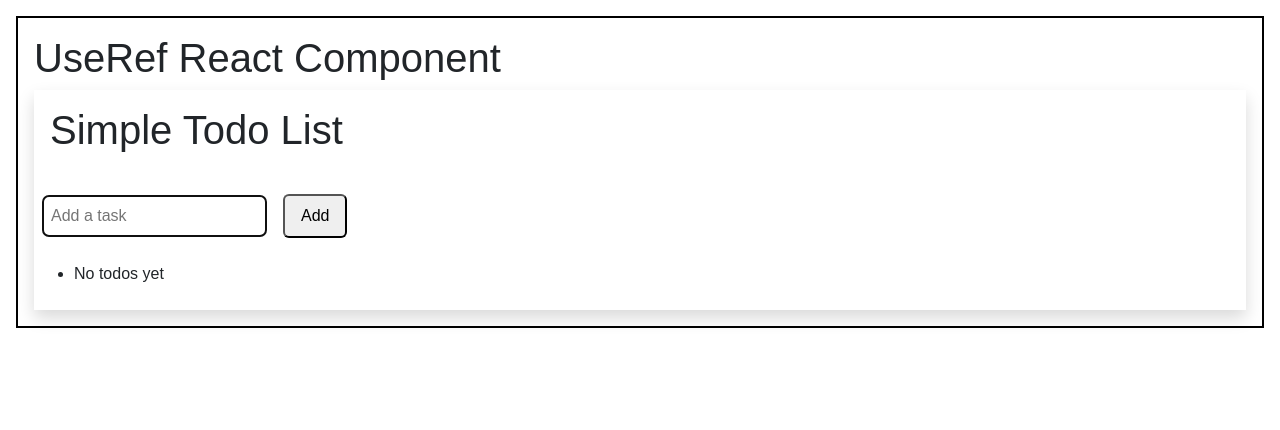
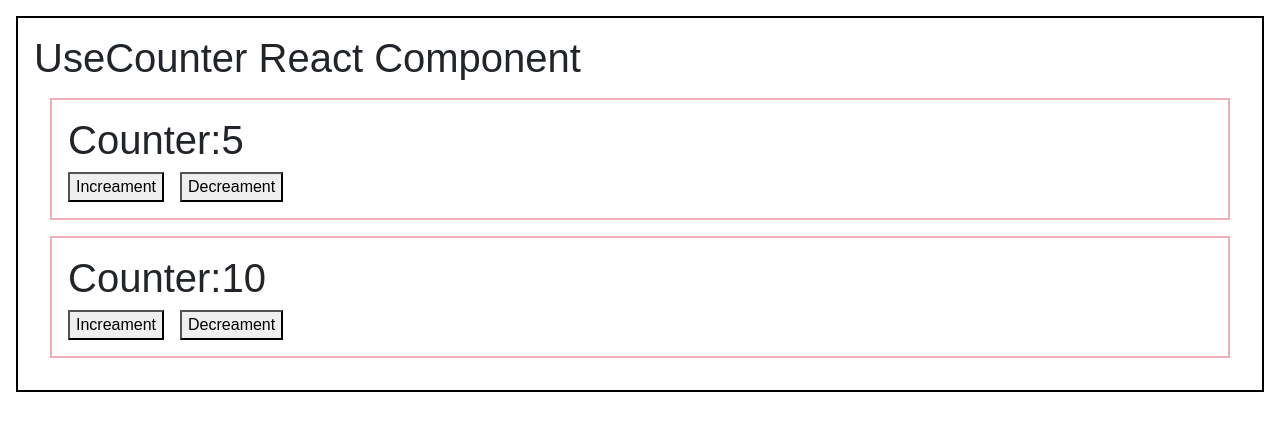
Before and after one commit to Pravallika8143/React-JS-Advanced, a React (Vite) app: page / in a window 1280 px wide. Shown: the top 430 px of the page. Built offline with nearby package versions, Linux system fonts and the light colour scheme.

Commit message:
useCounter-localstorage

```diff
--- a/src/App.jsx
+++ b/src/App.jsx
@@ -1,25 +1,11 @@
-
-import TodoList from './Todolist'
+import Counter from "./Counter"
 
 function App() {
-  // var aRef = useRef();
-  // var bRef = useRef();
-  // function handleClick(){
-  //   var x = aRef.current.value;
-  //   bRef.current.innerText = x;
-  // }
-  // useEffect(() => {
-  //   aRef.current.focus();
-  // },[])
   return (
     <div className='border border-2 border-black p-3 m-3'>
-      <h1>UseRef React Component</h1>
-      <TodoList></TodoList>
-      {/* <div>
-        <input type='text' className='me-3 mt-3' ref={aRef}/>
-        <button onClick={()=>{handleClick();}}>Show</button>
-        <h1 className='p-3'>Name:<span ref={bRef}></span></h1>
-      </div> */}
+      <h1>UseCounter React Component</h1>
+      <Counter ic={5} is={10} name="pravallika-counter"></Counter>
+      <Counter ic={10} is={20} name="uma-counter"></Counter>
     </div>
   )
 }
--- /dev/null
+++ b/src/Counter.jsx
@@ -0,0 +1,15 @@
+import React from 'react'
+import { useCounter } from './useCounter'
+
+function Counter({ic,is,name}) {
+    var [count,inc,dec] = useCounter(ic,is,name);
+  return (
+    <div className='border border-2 border-danger-subtle p-3 m-3'>
+        <h1>Counter:{count}</h1>
+        <button className='me-3' onClick={() => {inc()}}>Increament</button>
+        <button onClick={() => {dec()}}>Decreament</button>
+    </div>
+  )
+}
+
+export default Counter
--- a/src/Todolist.jsx
+++ /dev/null
@@ -1,64 +0,0 @@
-import React, { useState, useRef, useEffect } from "react";
-
-export default function TodoList() {
-  const [todos, setTodos] = useState([]);
-  const [text, setText] = useState("");
-  const tref = useRef();
-  const bref = useRef();
-  function addTodo() {
-    const v = text.trim();
-
-    const newTodo = {
-      id: Date.now().toString(),
-      text: v,
-      completed: false,
-    };
-    setTodos([...todos, newTodo]);
-    setText("");
-  }
-
-  function toggleTodo(id) {
-    setTodos(
-      todos.map((t) => (t.id === id ? { ...t, completed: !t.completed } : t))
-    );
-  }
-
-  function deleteTodo(id) {
-    setTodos(todos.filter((t) => t.id !== id));
-  }
-  function checkEnter(ev) {
-    if (ev.key === "Enter") {
-      bref.current.focus();
-    }
-  }
-  useEffect(() => {
-    tref.current.focus();
-  }, []);
-  return (
-    <div className="max-w-md mx-auto mt-8 p-2 bg-white rounded-xl shadow">
-      <h1 className="text-xl block mb-2 p-2">Simple Todo List</h1><br/>
-      <input value={text} onChange={(e) => setText(e.target.value)}
-        onKeyUp={(e) => {checkEnter(e)}} placeholder="Add a task"
-        className="flex-1 p-2 border rounded" ref={tref}/>
-      <button type="submit" className="px-3 py-2 bg-slate-800 text-black rounded ms-3" onClick={() => {addTodo()}} ref={bref}>Add</button>
-      <ul className="space-y-2">
-        {todos.length === 0 && (
-          <li className="text-gray-400 text-sm mt-4">No todos yet</li>
-        )}
-        {todos.map((todo) => (
-          <li key={todo.id} className="flex items-center justify-between p-2 border rounded">
-            <label className="flex items-center gap-2 flex-1">
-              <input type="checkbox"
-                checked={todo.completed}
-                onChange={() => toggleTodo(todo.id)}/>
-              <span className={todo.completed ? "line-through text-gray-500" : ""}>
-                {todo.text}
-              </span>
-            </label>
-            <button onClick={() => deleteTodo(todo.id)} className="text-red-500 text-sm">Delete</button>
-          </li>
-        ))}
-      </ul>
-    </div>
-  );
-}
--- /dev/null
+++ b/src/useCounter.js
@@ -0,0 +1,25 @@
+import { useEffect, useState } from "react"
+
+export function useCounter(icount,step,name) {
+    var [count,setcount] = useState(icount);
+    useEffect(()=>{
+        if(window.localStorage.getItem(name)){
+            setcount(+window.localStorage.getItem(name))
+        }
+        else{
+            window.localStorage.setItem(name,icount)
+        }
+    },[])
+    function incCount() {
+        setcount((cv)=>{
+            return cv + step;
+        });
+    }
+    useEffect(()=>{
+          window.localStorage.setItem(name,count)
+        },[count,name])
+    function decCount() {
+        setcount(count - step);
+    }
+    return [count,incCount,decCount]
+}
```
